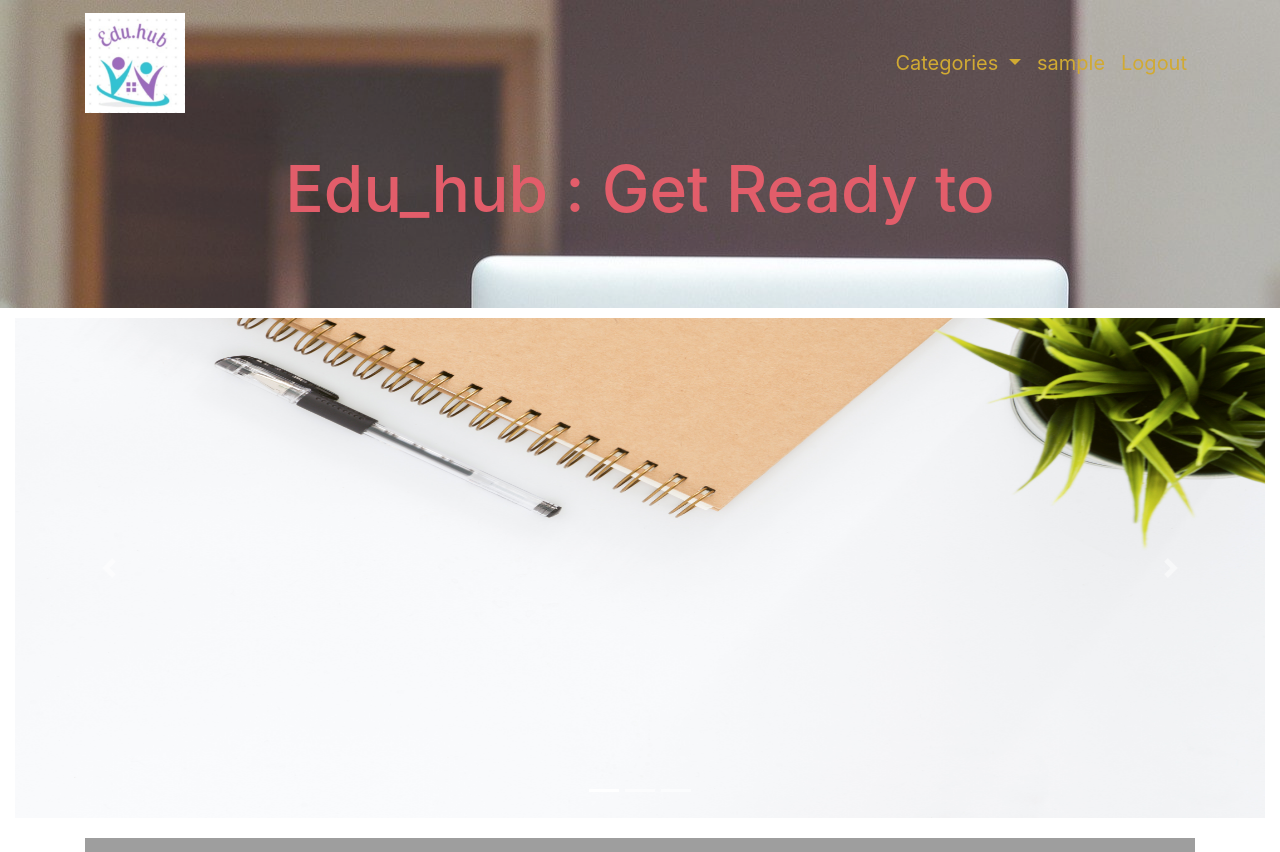
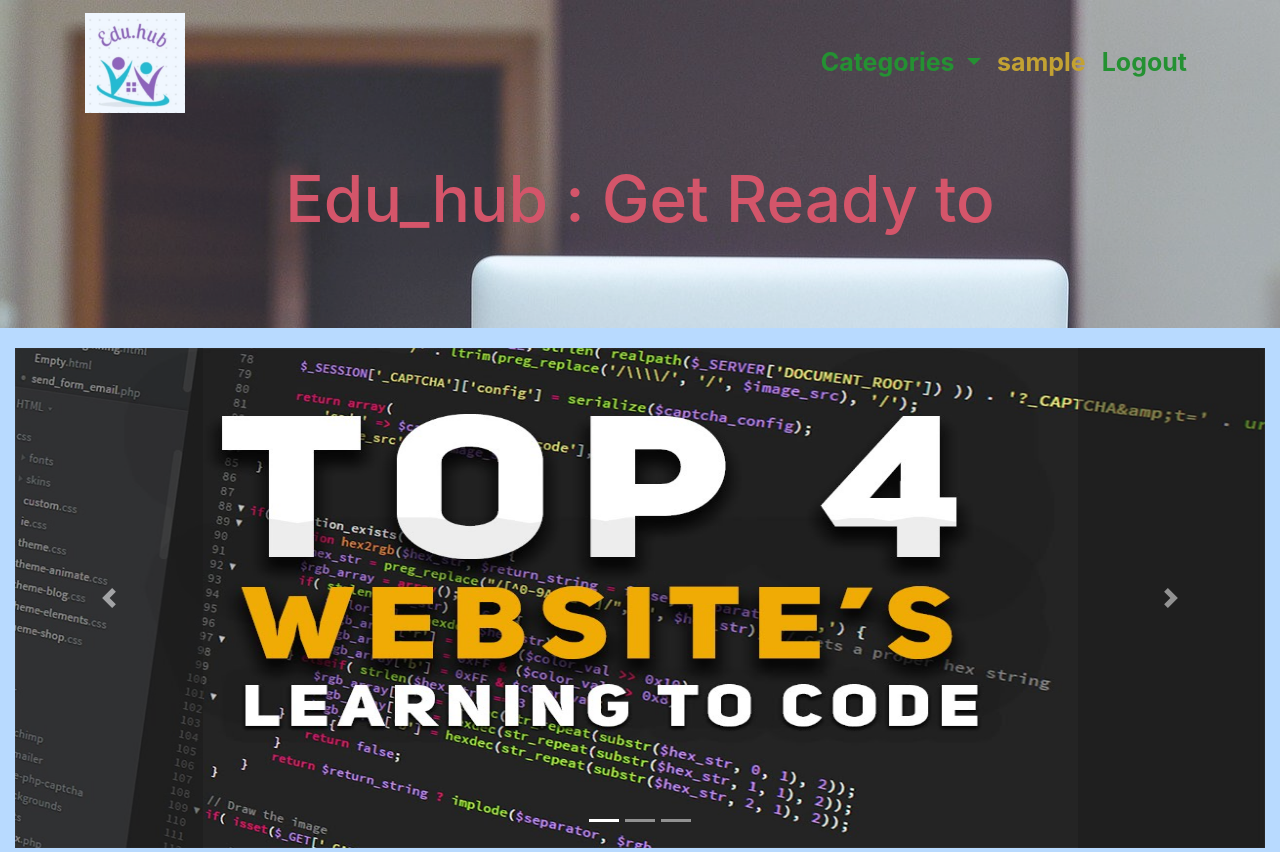
Before and after one commit to amanS2206/Edu_Hub, a PHP site: page / in a window 1280 px wide. Shown: the top 852 px of the page. Run offline with PHP 8.4, Linux system fonts and the light colour scheme; the visitor is signed in with stand-in values (Sample User, id 1); some libraries are stand-ins or nearby versions; grey boxes are pictures that could not be loaded.

Commit message:
crousel is modified.

```diff
--- a/about us.html
+++ b/about us.html
@@ -129,9 +129,9 @@ html {
 
   <div class="column">
     <div class="card">
-      <img src="images/doremon_akarshit.png" alt="Akarshit" height="300" style="width:100%">
+      <img src="images/Screenshot%20from%202020-10-28%2019-22-04.png" alt="Akarshit" height="300" style="width:100%">
       <div class="container">
-        <h2>Akarshit Srivastav</h2>
+        <h2>Akarshit Srivastava</h2>
         <p class="title">Full Stack Web Developer</p>
         <p>.......</p>
         <a class="profile-link" href="mailto:akarshit.srivastav_cs18@gla.ac.in"><i class="fas fa-envelope fa-lg"></i></a>
@@ -193,7 +193,7 @@ html {
             <br>
             <i class="fa fa-phone fa-lg"></i>: +918787203291<br>
             <i class="fa fa-fax fa-lg"></i>: +918601488273<br>
-            <i class="fa fa-envelope fa-lg"></i>: <a href="mailto:harshit.saxena_cs18@gla.ac.in">harshit.saxena_cs18@gla.ac.in</a>
+            <i class="fa fa-envelope fa-lg"></i>: <a href="mailto:harshit.saxena_cs18@gla.ac.in">edu.hub@gmail.com</a>
           </address>
         </div>
         <div class="col-12 col-sm-4 align-self-center">
--- a/css/style.css
+++ b/css/style.css
@@ -168,6 +168,7 @@ no-repeat center;
   color: #dc3545;
     margin-bottom: 70px;
 
+
 }
 #bty{
   margin-top: 5vw;
@@ -178,11 +179,12 @@ margin-left: 30vw;
 }
 a{
 
-    font-size: 20px;
-    color: #c69500;
+    font-size: 25px;
+    color: green;
+    font-weight: bold;
 }
 a:hover{
-    color: #002752;
+    color: yellow;
     font-size: 25px
 }
 
--- a/index.php
+++ b/index.php
@@ -24,7 +24,7 @@ session_start();
   <title>Edu_Hub</title>
 </head>
 
-<body onload="stop()">
+<body onload="stop()" style="background-color: #b8daff">
 <div  id="preloaded">
 
 </div>
@@ -152,7 +152,7 @@ session_start();
   <!--------------------------------------------------------------------- Sign UP modal --------------------------------------------------------------------->
 
 
-  <div class="container" style="padding: 10px;margin-bottom: 10px">
+  <div class="container" style="padding: 20px;margin-bottom: 20px">
     <h1 id="h1he"></h1>
 
   </div>
@@ -167,21 +167,31 @@ session_start();
         <li data-target="#carouselExampleIndicators" data-slide-to="2"></li>
       </ol>
       <div class="carousel-inner">
-        <div class="carousel-item active">
-          <img src="images/above-art-background-733852.jpg" class="cra" alt="...">
+
+          <div class="carousel-item active">
+              <a href="https://www.youtube.com/watch?v=YnJNAXIFJ2E" target="_blank">
+              <img src="images/coding.jpg" class="cra" alt="...">
+              </a>
+          </div>
+        <div class="carousel-item ">
+            <a href="https://www.youtube.com/watch?v=YnJNAXIFJ2E" target="_blank">
+          <img src="images/cs.jpg" class="cra" alt="...">
+            </a>
         </div>
+
         <div class="carousel-item">
-          <img src="images/cellphone-electronics-facebook-744464.jpg" class="cra" alt="...">
+            <a href="https://interestingengineering.com/10-best-engineering-youtube-channels" target="_blank">
+                <img src="images/engineering_youtube_channel-1_md.jpg" class="cra" alt="...">
+            </a>
         </div>
-        <div class="carousel-item">
-          <img src="images/harvard-study-tips-1.jpg" class="cra" alt="...">
-        </div>
+
+
       </div>
-      <a class="carousel-control-prev" href="#carouselExampleIndicators" role="button" data-slide="prev">
+      <a class="carousel-control-prev" href="#carouselExampleIndicators"  style="color: #1b1a1b;background-color: #1b1a1b;opacity: 0.5" role="button" data-slide="prev">
         <span class="carousel-control-prev-icon" aria-hidden="true"></span>
-        <span class="sr-only">Previous</span>
+        <span class="sr-only" >Previous</span>
       </a>
-      <a class="carousel-control-next" href="#carouselExampleIndicators" role="button" data-slide="next">
+      <a class="carousel-control-next" href="#carouselExampleIndicators"   style="color: #1b1a1b;background-color: #1b1a1b;opacity: 0.5" role="button" data-slide="next">
         <span class="carousel-control-next-icon" aria-hidden="true"></span>
         <span class="sr-only">Next</span>
       </a>
@@ -388,7 +398,7 @@ session_start();
             <p>
               <i class="fas fa-home mr-3"></i> Allipur , Allahabad</p>
             <p>
-              <i class="fas fa-envelope mr-3"></i>akshat.sinha_cs18@gla.ac.in</p>
+              <i class="fas fa-envelope mr-3"></i>edu_hub@gmail.com</p>
             <p>
               <i class="fas fa-phone mr-3"></i> 64946645312</p>
             <p>
@@ -465,10 +475,12 @@ var a= document.getElementById('preloaded')
         var text= document.getElementById('h1he')
         function write_text(){
     const  type="Edu_hub : Get Ready to Learn!";
+
     let i=0;
     const typeing= ()=> {
         if (i < type.length) {
             text.innerHTML += type.charAt(i)
+
             i++
             setTimeout(typeing,300)
         }
```
Also changed, not shown: images/Screenshot from 2020-10-28 19-22-04.png (added), images/coding.jpg (added), images/cs.jpg (added), images/engineering_youtube_channel-1_md.jpg (added).
